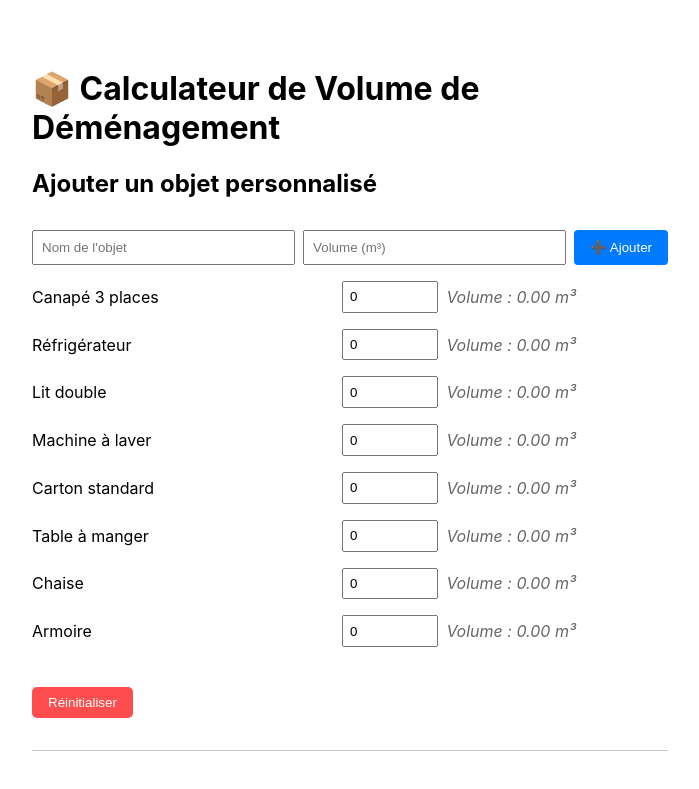
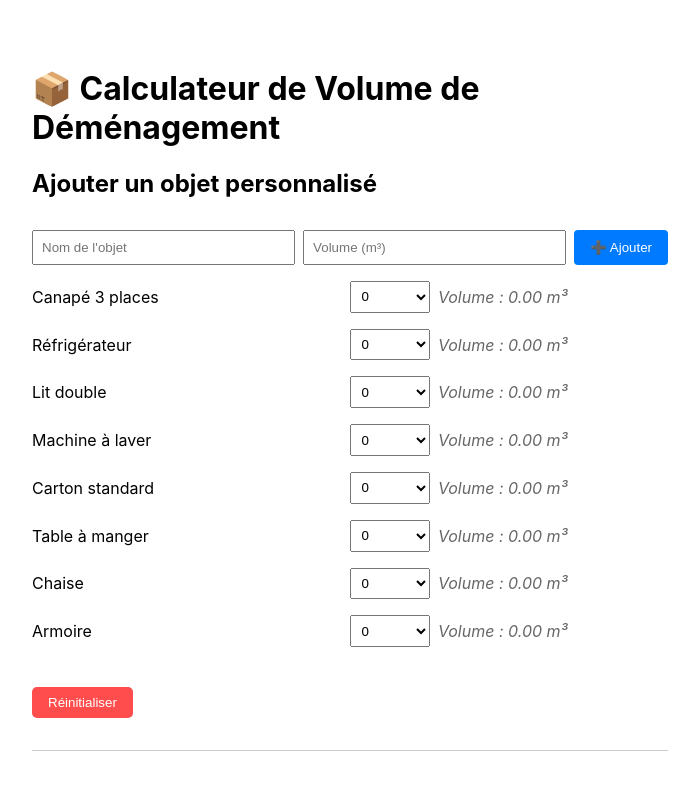
Before and after one commit to samyferhat/calculateur-demenagement, a React (Create React App) app: page / in a window 1280 px wide. Shown: the top 789 px of the page, without its empty margins (290-989 px from the left). Built offline with nearby package versions, Linux system fonts and the light colour scheme.

Commit message:
input to select

```diff
--- a/src/components/ItemSelector.jsx
+++ b/src/components/ItemSelector.jsx
@@ -2,20 +2,18 @@ import React from 'react';
 
 const ItemSelector = ({ item, quantity, onQuantityChange }) => {
     const handleChange = (e) => {
-        const newQuantity = parseInt(e.target.value) || 0;
+        const newQuantity = parseInt(e.target.value, 10);
         onQuantityChange(item.id, newQuantity);
     };
 
     return (
         <div style={styles.container}>
             <span style={styles.name}>{item.name}</span>
-            <input
-                type="number"
-                min="0"
-                value={quantity}
-                onChange={handleChange}
-                style={styles.input}
-            />
+            <select value={quantity} onChange={handleChange} style={styles.select}>
+                {Array.from({ length: 21 }, (_, i) => (
+                    <option key={i} value={i}>{i}</option>
+                ))}
+            </select>
             <span style={styles.volume}>
                 Volume : {(item.volume * quantity).toFixed(2)} m³
             </span>
@@ -32,19 +30,18 @@ const styles = {
         alignItems: 'center',
         justifyContent: 'space-between',
     },
-    input: {
+    select: {
         width: '80px',
         padding: '0.4rem',
-      },
-      name: {
+    },
+    name: {
         flex: '1 1 200px',
-      },
-      volume: {
+    },
+    volume: {
         flex: '1 1 120px',
         color: '#666',
         fontStyle: 'italic',
-      },
-
+    },
 };
 
 export default ItemSelector;
```
